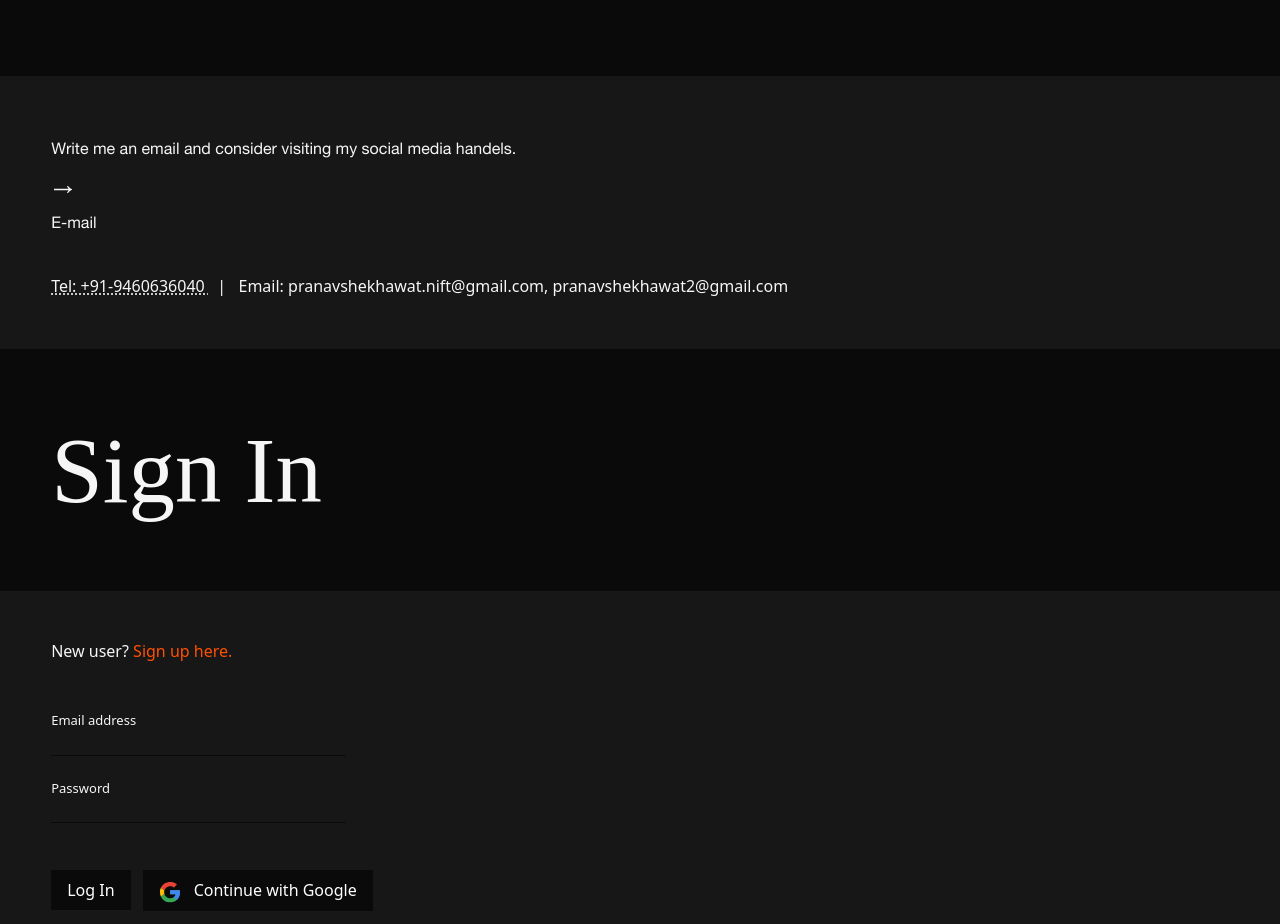
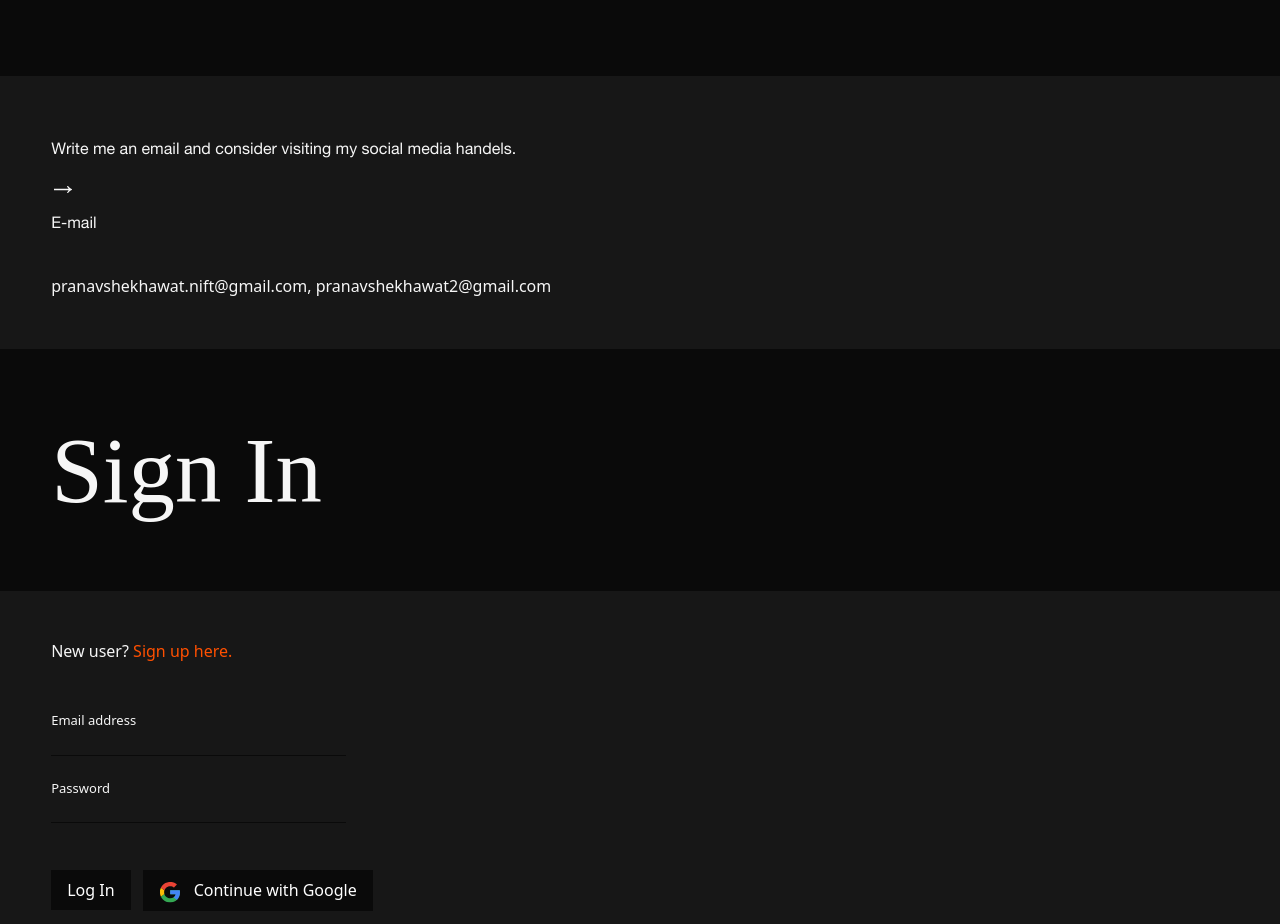
Before and after one commit to pranavshekhawat/pranavshekhawat.github.io, a React (Create React App) app: page / in a window 1280 px wide. Shown: the part 3800-4724 px from the top of the page. Built offline with nearby package versions, Linux system fonts and the light colour scheme; no server answers.

Commit message:
Cha cha changes

```diff
--- a/src/App.jsx
+++ b/src/App.jsx
@@ -17,14 +17,6 @@ function App() {
 
   useEffect(() => {
     ReactGA.pageview(window.location.pathname + window.location.search);
-  }, []);
-
-  useEffect(() => {
-    // Check if the URL starts with "/thetextilelibrary"
-    if (window.location.pathname.startsWith('/thetextilelibrary')) {
-      // Redirect to the corresponding route in the textile library website
-      window.location.href = `https://pranavshekhawat.github.io${window.location.pathname}`;
-    }
   }, []);
 
   return (
--- a/src/Contact.jsx
+++ b/src/Contact.jsx
@@ -28,7 +28,8 @@ function Contact() {
                         </span>
                         <br />
                         {window.innerWidth < 768 && <br /> }
-                        <abbr title="Telephone number"> Tel: +91-9460636040 </abbr> &nbsp; {window.innerWidth > 768 && '|' } &nbsp;  {window.innerWidth < 768 && <br /> }{window.innerWidth > 768 && 'Email:' } pranavshekhawat.nift@gmail.com, pranavshekhawat2@gmail.com
+                        {/* <abbr title="Telephone number"> Tel: +91-9460636040 </abbr> &nbsp; {window.innerWidth > 768 && '|' } &nbsp;  {window.innerWidth < 768 && <br /> }{window.innerWidth > 768 && 'Email:' }  */}
+                         pranavshekhawat.nift@gmail.com, pranavshekhawat2@gmail.com
                     </div>
 
                 </div>
```
Also changed, not shown: 1 other file (tests, documents, lock files or other folders).
